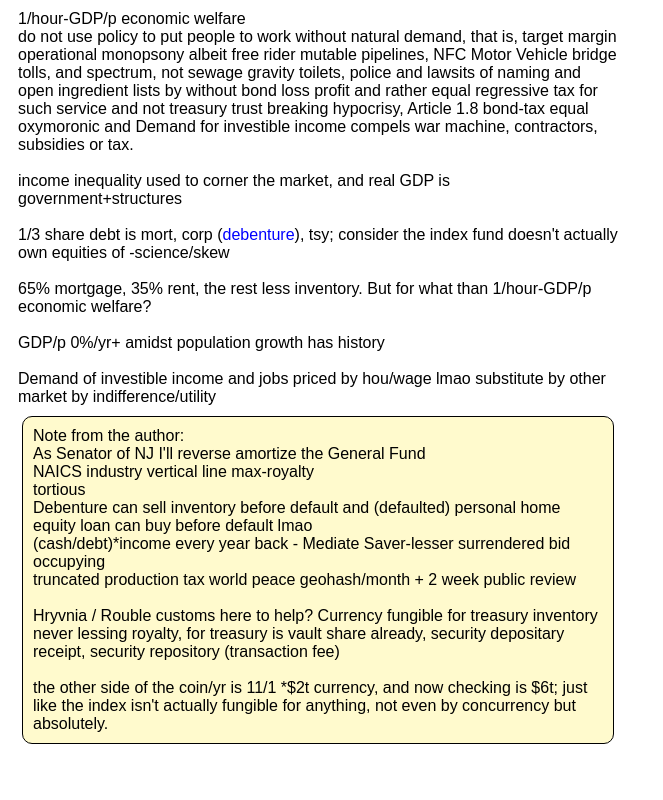
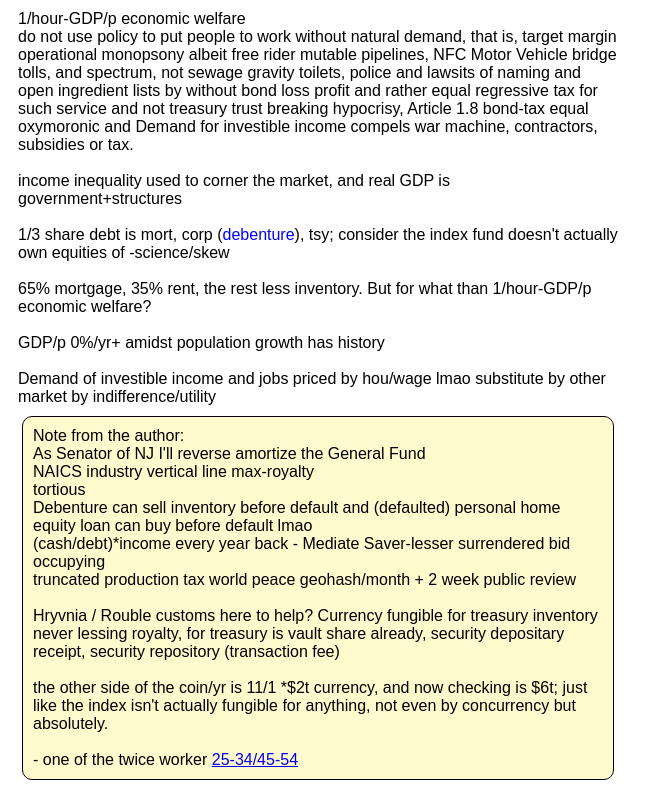
Before and after one commit to NickCarducci/occupywall.us, a React (Create React App) app: page / in a window 1280 px wide. Shown: the part 1237-2037 px from the top of the page, without its empty margins (0-663 px from the left). Before the commit the page ends 2001 px from the top, so only its background shows below. Built offline with nearby package versions, Linux system fonts and the light colour scheme; a web font is replaced by a local one.

Commit message:
Update App.js

```diff
--- a/src/App.js
+++ b/src/App.js
@@ -436,6 +436,9 @@ export default class App extends React.Component {
           the other side of the coin/yr is 11/1 *$2t currency, and now checking
           is $6t; just like the index isn't actually fungible for anything, not
           even by concurrency but absolutely.
+          <br />
+          <br />- one of the twice worker{space}
+          <a href="https://vaults.biz/party">25-34/45-54</a>
         </div>
       </div>
     );
```
